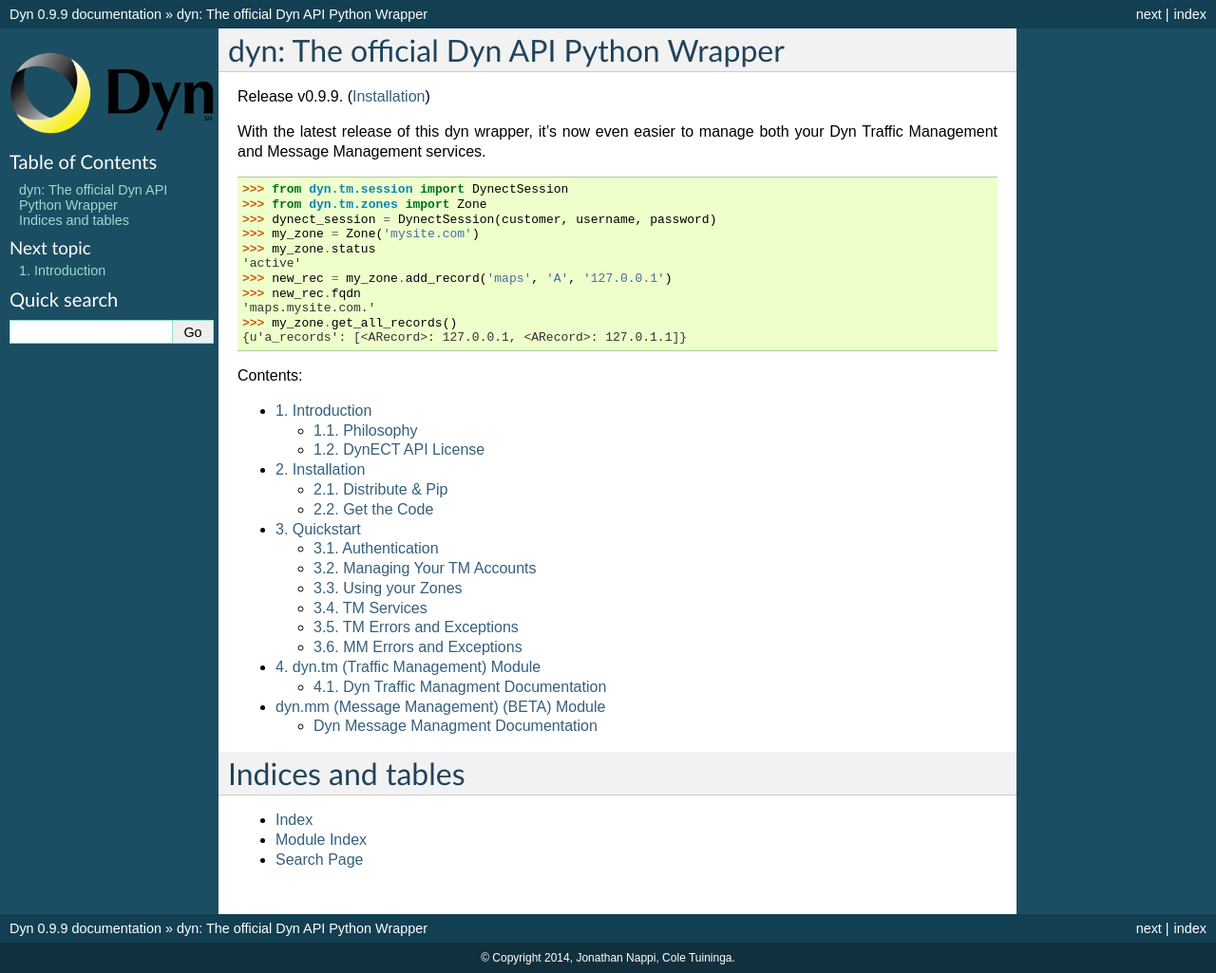
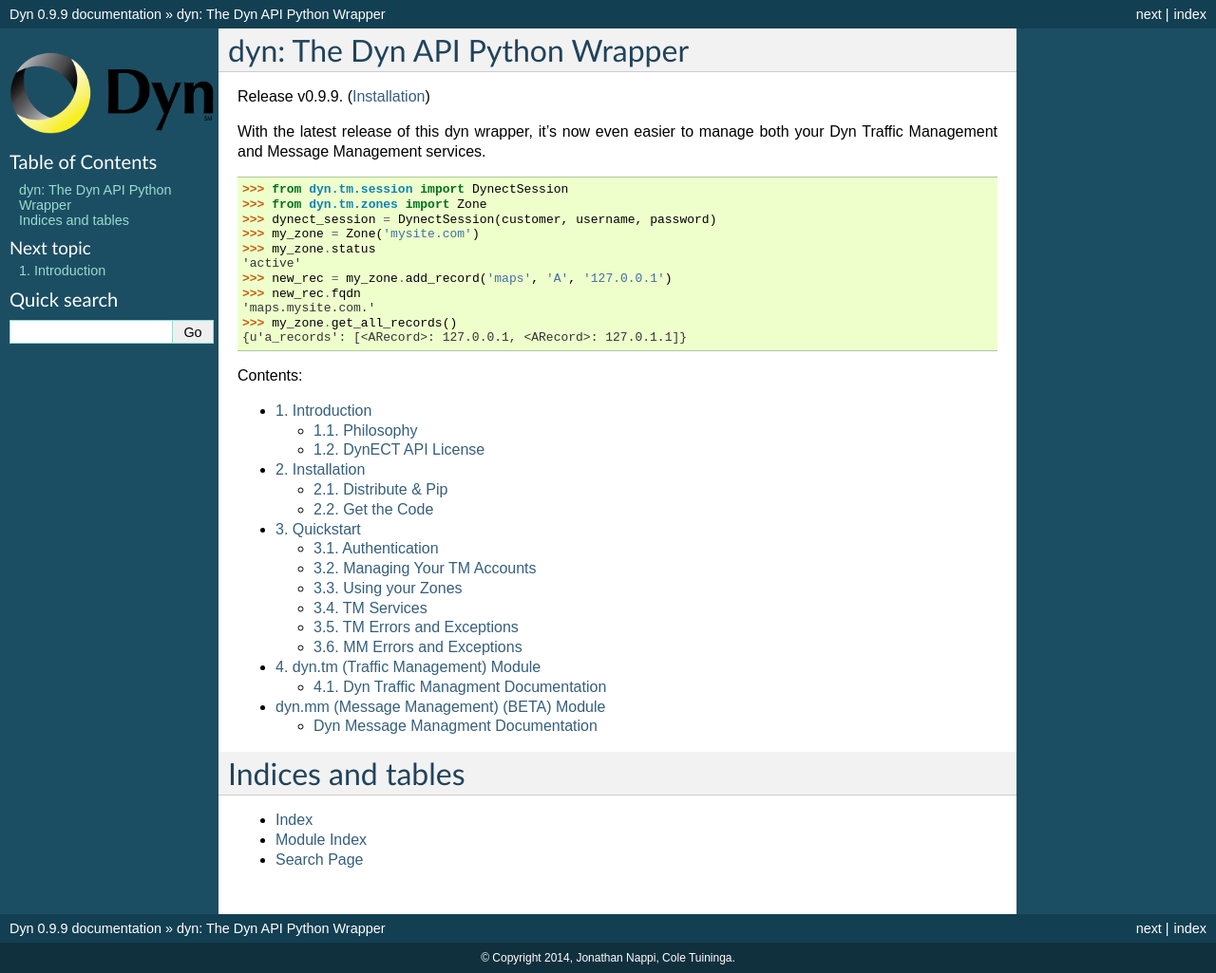
Before and after one commit to dyninc/dyn-python, a Sphinx documentation site: the page built from docs/index.rst, in a window 1280 px wide. Shown: the whole page at 95% size. Built offline with Sphinx 7.4.7, drawn with Linux system fonts in a browser that asks for light colours; pages that are not in the unit, such as notebooks, are missing from menus.

```diff
--- a/docs/index.rst
+++ b/docs/index.rst
@@ -4,8 +4,8 @@
    contain the root `toctree` directive.
 
 
-dyn: The official Dyn API Python Wrapper
-========================================
+dyn: The Dyn API Python Wrapper
+===============================
 
 Release v\ |version|. (:ref:`Installation <install>`)
 
--- a/docs/intro.rst
+++ b/docs/intro.rst
@@ -17,4 +17,4 @@ the Dyn API `Rest Resources <https://help.dynect.net/rest-resources/>`_ page.
 DynECT API License
 ------------------
 
-    .. include:: ../../LICENSE
+    .. include:: ../LICENSE
```
Also changed, not shown: docs/install.rst (+5 -5 lines).
